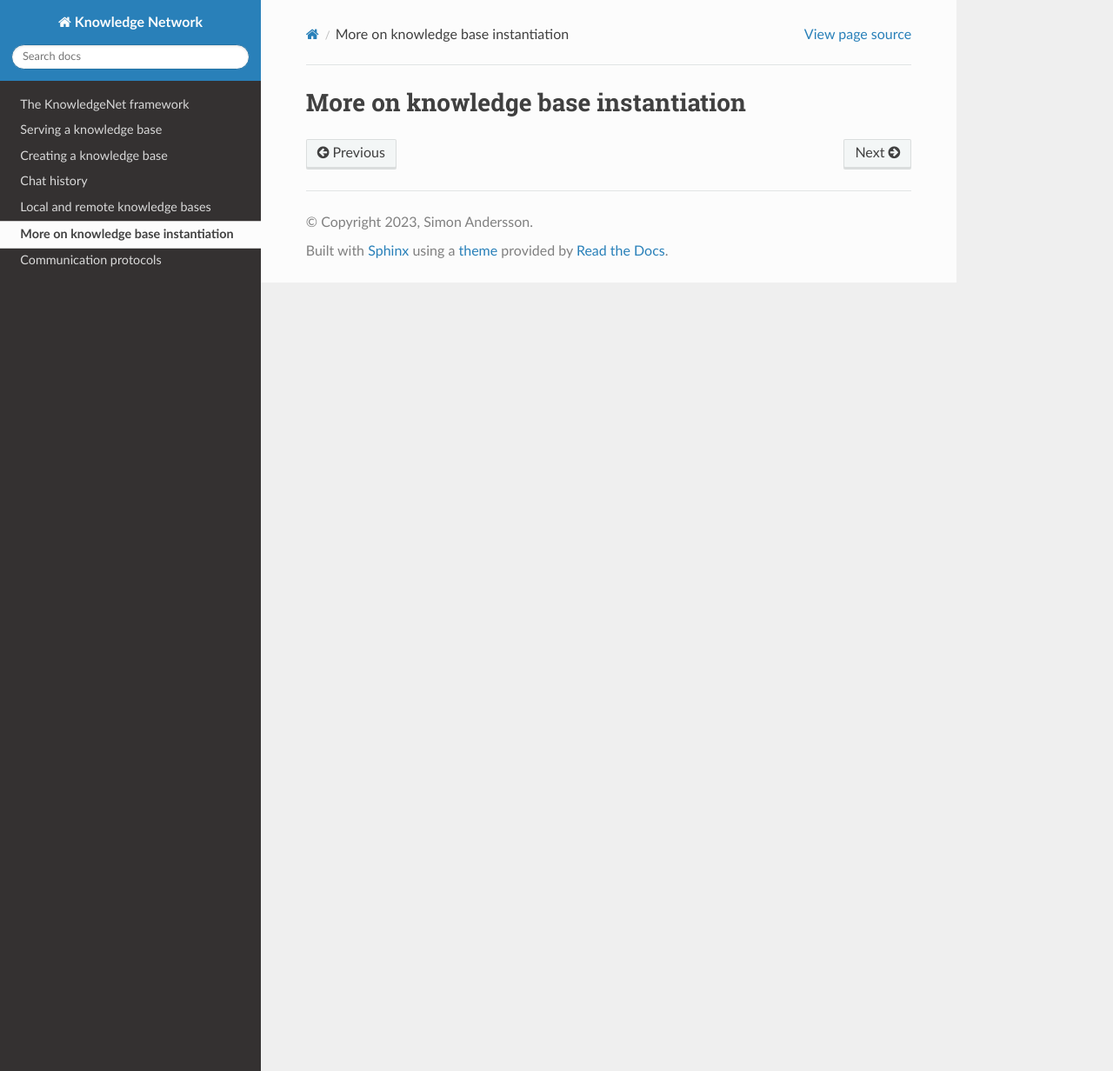
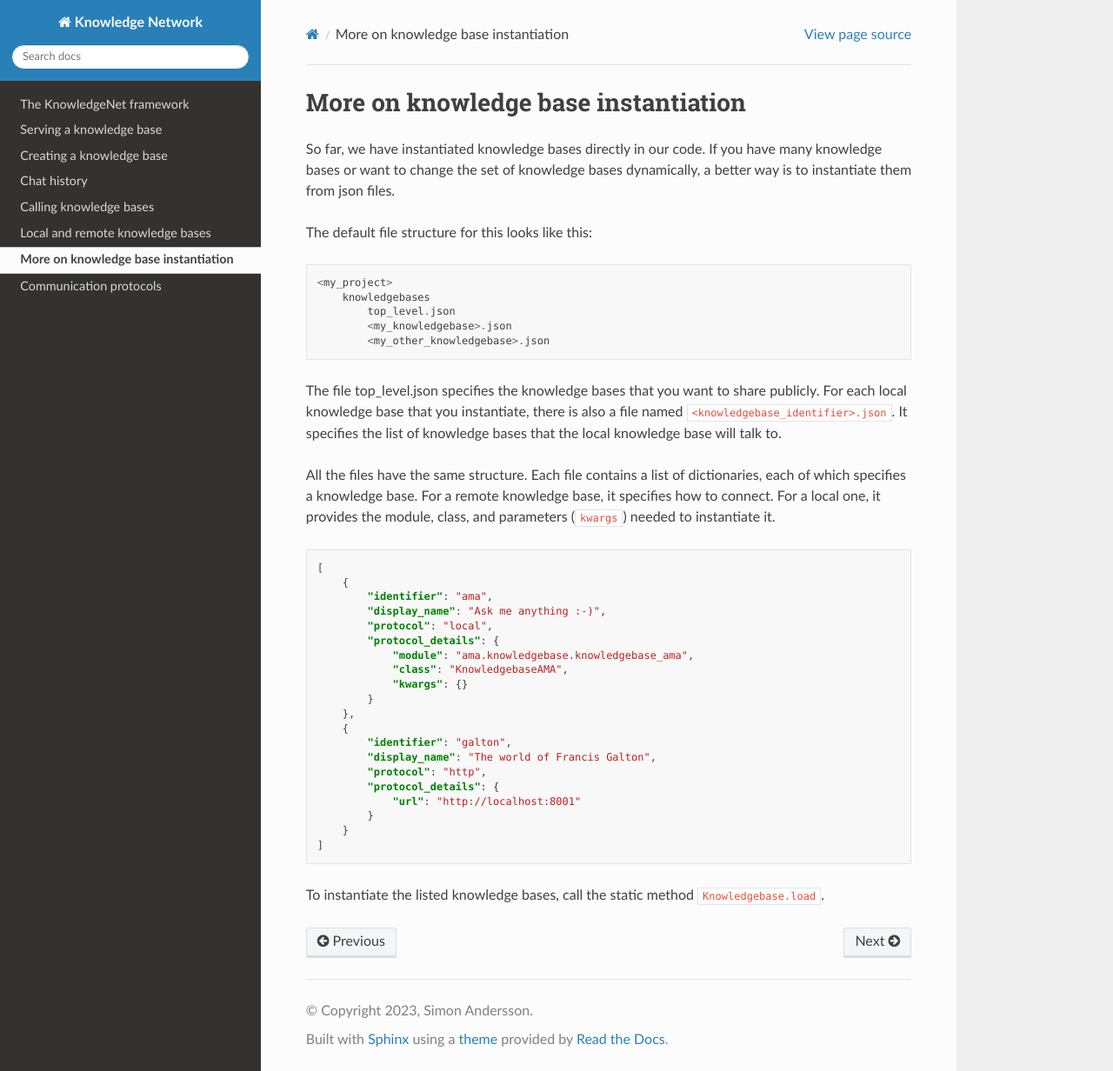
Before and after one commit to nilsdacke/knowledge_net, a Sphinx documentation site: the page built from docs/source/instantiation.rst, in a window 1280 px wide and 1232 px high. Shown: the whole window at 87% size. Built offline with Sphinx 7.4.7 and the Read the Docs theme 2.0.0, drawn with Linux system fonts in a browser that asks for light colours.

Commit message:
More documentation... kbs, chat history, protocols

```diff
--- a/docs/source/index.rst
+++ b/docs/source/index.rst
@@ -16,6 +16,7 @@ It is to Wikipedia, Google and ChatGPT what Bitcoin is to fiat currency and bank
    serving
    knowledgebase
    chat_history
+   calling
    local_and_remote
    instantiation
    protocols
--- a/docs/source/instantiation.rst
+++ b/docs/source/instantiation.rst
@@ -2,3 +2,49 @@
 
 More on knowledge base instantiation
 ======================================
+
+So far, we have instantiated knowledge bases directly in our code. If you have many knowledge bases or want to change
+the set of knowledge bases dynamically, a better way is to instantiate them from json files.
+
+The default file structure for this looks like this:
+
+::
+
+    <my_project>
+        knowledgebases
+            top_level.json
+            <my_knowledgebase>.json
+            <my_other_knowledgebase>.json
+
+The file top_level.json specifies the knowledge bases that you want to share publicly. For each local knowledge base
+that you instantiate, there is also a file named :code:`<knowledgebase_identifier>.json`. It specifies the list of knowledge
+bases that the local knowledge base will talk to.
+
+All the files have the same structure. Each file contains a list of dictionaries, each of which specifies a knowledge
+base. For a remote knowledge base, it specifies how to connect. For a local one, it provides the module, class, and
+parameters (:code:`kwargs`) needed to instantiate it.
+
+.. code-block:: json
+
+    [
+        {
+            "identifier": "ama",
+            "display_name": "Ask me anything :-)",
+            "protocol": "local",
+            "protocol_details": {
+                "module": "ama.knowledgebase.knowledgebase_ama",
+                "class": "KnowledgebaseAMA",
+                "kwargs": {}
+            }
+        },
+        {
+            "identifier": "galton",
+            "display_name": "The world of Francis Galton",
+            "protocol": "http",
+            "protocol_details": {
+                "url": "http://localhost:8001"
+            }
+        }
+    ]
+
+To instantiate the listed knowledge bases, call the static method :code:`Knowledgebase.load`.
```
Also changed, not shown: docs/source/calling.rst (added, +20 -0 lines), docs/source/chat_history.rst (+21 -2 lines), docs/source/local_and_remote.rst (+19 -0 lines), docs/source/protocols.rst (+17 -0 lines).
